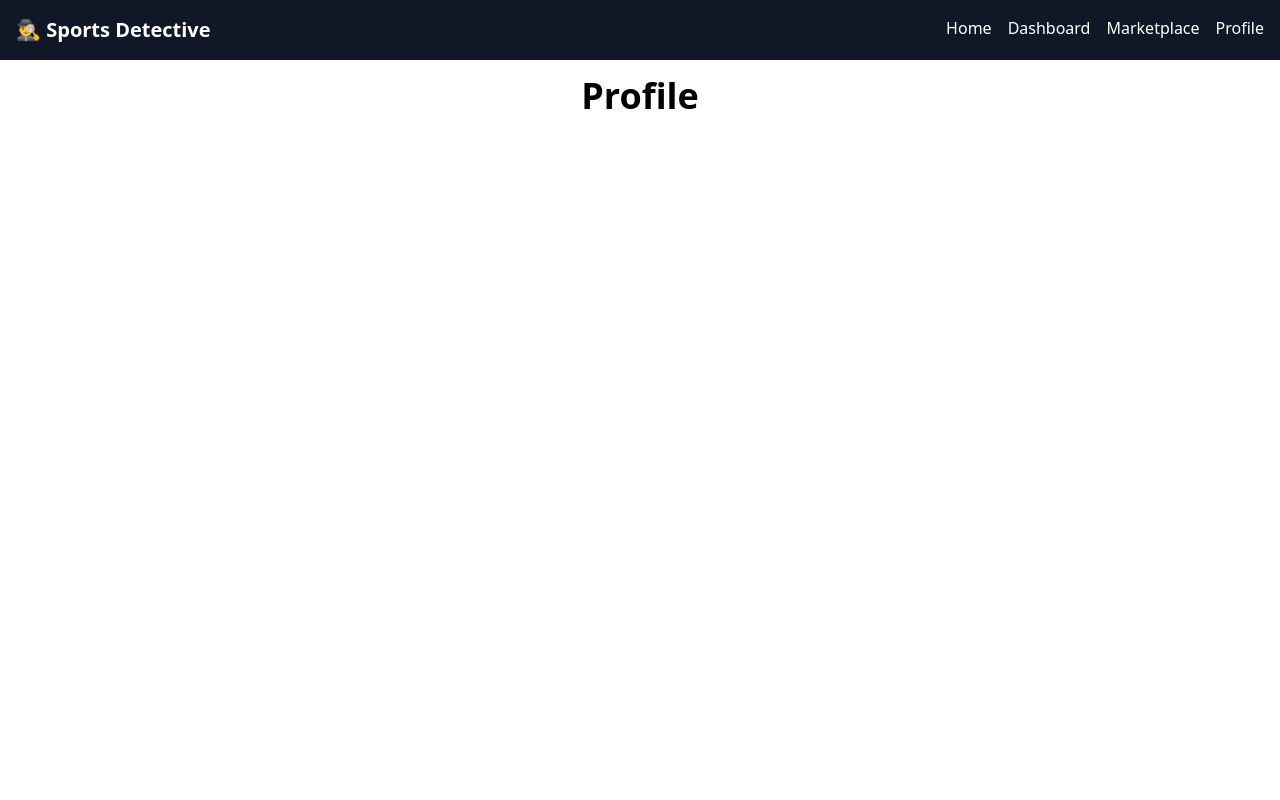
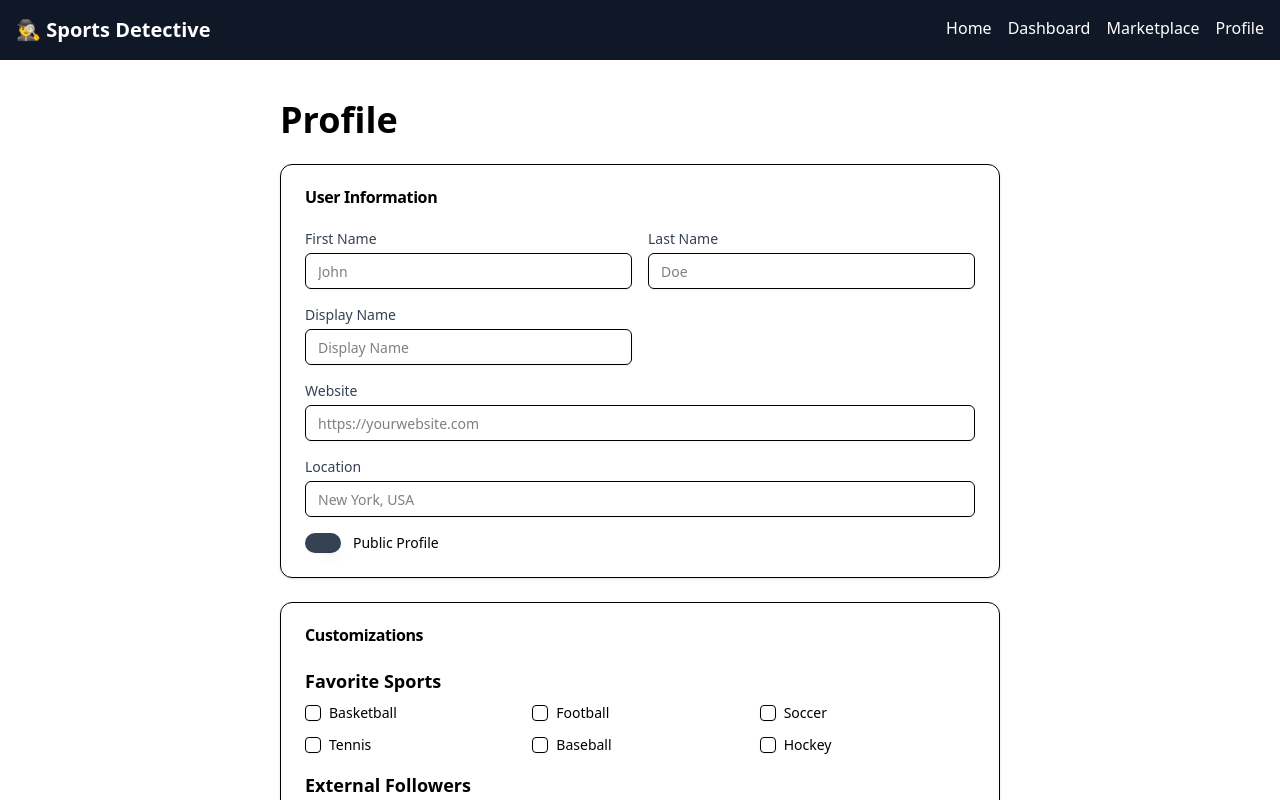
Before and after one commit to R-Daneel0livaw/sports-detective, a React (Vite) app: page /profile in a window 1280 px wide. Shown: the top 800 px of the page. Built offline with nearby package versions, Linux system fonts and the light colour scheme.

Commit message:
Add the beginning of the Profile page

```diff
--- a/package.json
+++ b/package.json
@@ -10,7 +10,9 @@
     "preview": "vite preview"
   },
   "dependencies": {
+    "@radix-ui/react-checkbox": "^1.1.4",
     "@radix-ui/react-slot": "^1.1.2",
+    "@radix-ui/react-switch": "^1.1.3",
     "@tailwindcss/vite": "^4.0.6",
     "class-variance-authority": "^0.7.1",
     "clsx": "^2.1.1",
--- /dev/null
+++ b/src/components/ui/checkbox.tsx
@@ -0,0 +1,30 @@
+import * as React from "react"
+import * as CheckboxPrimitive from "@radix-ui/react-checkbox"
+import { CheckIcon } from "lucide-react"
+
+import { cn } from "@/lib/utils"
+
+function Checkbox({
+  className,
+  ...props
+}: React.ComponentProps<typeof CheckboxPrimitive.Root>) {
+  return (
+    <CheckboxPrimitive.Root
+      data-slot="checkbox"
+      className={cn(
+        "peer border-input data-[state=checked]:bg-primary data-[state=checked]:text-primary-foreground data-[state=checked]:border-primary ring-ring/10 dark:ring-ring/20 dark:outline-ring/40 outline-ring/50 size-4 shrink-0 rounded-[4px] border shadow-xs transition-[color,box-shadow] focus-visible:ring-4 focus-visible:outline-1 disabled:cursor-not-allowed disabled:opacity-50 aria-invalid:focus-visible:ring-0",
+        className
+      )}
+      {...props}
+    >
+      <CheckboxPrimitive.Indicator
+        data-slot="checkbox-indicator"
+        className="flex items-center justify-center text-current"
+      >
+        <CheckIcon className="size-3.5" />
+      </CheckboxPrimitive.Indicator>
+    </CheckboxPrimitive.Root>
+  )
+}
+
+export { Checkbox }
--- /dev/null
+++ b/src/components/ui/input.tsx
@@ -0,0 +1,19 @@
+import * as React from "react"
+
+import { cn } from "@/lib/utils"
+
+function Input({ className, type, ...props }: React.ComponentProps<"input">) {
+  return (
+    <input
+      type={type}
+      data-slot="input"
+      className={cn(
+        "border-input file:text-foreground placeholder:text-muted-foreground selection:bg-primary selection:text-primary-foreground aria-invalid:outline-destructive/60 aria-invalid:ring-destructive/20 dark:aria-invalid:outline-destructive dark:aria-invalid:ring-destructive/50 ring-ring/10 dark:ring-ring/20 dark:outline-ring/40 outline-ring/50 aria-invalid:outline-destructive/60 dark:aria-invalid:outline-destructive dark:aria-invalid:ring-destructive/40 aria-invalid:ring-destructive/20 aria-invalid:border-destructive/60 dark:aria-invalid:border-destructive flex h-9 w-full min-w-0 rounded-md border bg-transparent px-3 py-1 text-base shadow-xs transition-[color,box-shadow] file:inline-flex file:h-7 file:border-0 file:bg-transparent file:text-sm file:font-medium focus-visible:ring-4 focus-visible:outline-1 disabled:pointer-events-none disabled:cursor-not-allowed disabled:opacity-50 aria-invalid:focus-visible:ring-[3px] aria-invalid:focus-visible:outline-none md:text-sm dark:aria-invalid:focus-visible:ring-4",
+        className
+      )}
+      {...props}
+    />
+  )
+}
+
+export { Input }
--- /dev/null
+++ b/src/components/ui/switch.tsx
@@ -0,0 +1,29 @@
+import * as React from "react"
+import * as SwitchPrimitive from "@radix-ui/react-switch"
+
+import { cn } from "@/lib/utils"
+
+function Switch({
+  className,
+  ...props
+}: React.ComponentProps<typeof SwitchPrimitive.Root>) {
+  return (
+    <SwitchPrimitive.Root
+      data-slot="switch"
+      className={cn(
+        "peer data-[state=checked]:bg-primary data-[state=unchecked]:bg-input ring-ring/10 dark:ring-ring/20 dark:outline-ring/40 outline-ring/50 inline-flex h-5 w-9 shrink-0 items-center rounded-full border-2 border-transparent shadow-xs transition-[color,box-shadow] focus-visible:ring-4 focus-visible:outline-hidden focus-visible:outline-1 disabled:cursor-not-allowed disabled:opacity-50 aria-invalid:focus-visible:ring-0",
+        className
+      )}
+      {...props}
+    >
+      <SwitchPrimitive.Thumb
+        data-slot="switch-thumb"
+        className={cn(
+          "bg-background pointer-events-none block size-4 rounded-full ring-0 shadow-lg transition-transform data-[state=checked]:translate-x-4 data-[state=unchecked]:translate-x-0"
+        )}
+      />
+    </SwitchPrimitive.Root>
+  )
+}
+
+export { Switch }
--- a/src/pages/Home.tsx
+++ b/src/pages/Home.tsx
@@ -74,7 +74,7 @@ const [picks, setPicks] = useState([
                 placeholder="What's your prediction for today's games?"
                 value={newPick}
                 onChange={(e) => setNewPick(e.target.value)}
-                className="border-transparent focus:ring focus:ring-blue-300 rounded-lg outline-none focus-visible:outline-2 focus-visible:ring-0 shadow-none placeholder-gray-500 placeholder:text-lg mb-3"
+                className="border-transparent focus:ring focus:ring-blue-300 rounded-lg outline-none focus-visible:outline-2 focus-visible:ring-0 shadow-none placeholder-gray-400 font-medium placeholder:text-lg resize-none mb-3"
               />
               <Button onClick={handlePostPick} className="w-full">Post Pick</Button>
             </CardContent>
--- a/src/pages/Profile.tsx
+++ b/src/pages/Profile.tsx
@@ -1,7 +1,95 @@
+import { useState } from "react";
+import { Card, CardHeader, CardTitle, CardContent } from "@/components/ui/card";
+import { Input } from "@/components/ui/input";
+import { Switch } from "@/components/ui/switch";
+import { Textarea } from "@/components/ui/textarea";
+import { Button } from "@/components/ui/button";
+import { Checkbox } from "@/components/ui/checkbox";
+
 export default function Profile() {
+  const [isPublic, setIsPublic] = useState(true);
+  const [favoriteSports, setFavoriteSports] = useState<string[]>([]);
+  const [twitterFollowers, setTwitterFollowers] = useState("");
+
+  const sportsOptions = ["Basketball", "Football", "Soccer", "Tennis", "Baseball", "Hockey"];
+
+  const toggleSport = (sport: string) => {
+    setFavoriteSports((prev) =>
+      prev.includes(sport) ? prev.filter((s) => s !== sport) : [...prev, sport]
+    );
+  };
+
   return (
-    <div className="text-center">
+    <div className="container mx-auto p-6 max-w-3xl">
       <h1 className="text-4xl font-bold mb-6">Profile</h1>
+
+      <Card>
+        <CardHeader>
+          <CardTitle>User Information</CardTitle>
+        </CardHeader>
+        <CardContent className="grid grid-cols-1 md:grid-cols-2 gap-4">
+          <div>
+            <label className="block text-sm font-medium text-gray-700 dark:text-gray-300">First Name</label>
+            <Input type="text" placeholder="John" className="mt-1" />
+          </div>
+
+          <div>
+            <label className="block text-sm font-medium text-gray-700 dark:text-gray-300">Last Name</label>
+            <Input type="text" placeholder="Doe" className="mt-1" />
+          </div>
+
+          <div>
+            <label className="block text-sm font-medium text-gray-700 dark:text-gray-300">Display Name</label>
+            <Input type="text" placeholder="Display Name" className="mt-1" />
+          </div>
+
+          <div className="md:col-span-2">
+            <label className="block text-sm font-medium text-gray-700 dark:text-gray-300">Website</label>
+            <Input type="text" placeholder="https://yourwebsite.com" className="mt-1" />
+          </div>
+
+          <div className="md:col-span-2">
+            <label className="block text-sm font-medium text-gray-700 dark:text-gray-300">Location</label>
+            <Input type="text" placeholder="New York, USA" className="mt-1" />
+          </div>
+
+          <div className="flex items-center space-x-3 md:col-span-2">
+            <Switch checked={isPublic} onCheckedChange={setIsPublic} className='data-[state=checked]:bg-gray-700 data-[state=unchecked]:bg-gray-500' />
+            <span className="text-sm">{isPublic ? "Public Profile" : "Private Profile"}</span>
+          </div>
+        </CardContent>
+      </Card>
+
+      <Card className="mt-6">
+        <CardHeader>
+          <CardTitle>Customizations</CardTitle>
+        </CardHeader>
+        <CardContent className="space-y-4">
+          <div>
+            <h2 className="text-lg font-semibold mb-2">Favorite Sports</h2>
+            <div className="grid grid-cols-2 md:grid-cols-3 gap-3">
+              {sportsOptions.map((sport) => (
+                <label key={sport} className="flex items-center space-x-2 cursor-pointer">
+                  <Checkbox checked={favoriteSports.includes(sport)} onCheckedChange={() => toggleSport(sport)} />
+                  <span className="text-sm">{sport}</span>
+                </label>
+              ))}
+            </div>
+          </div>
+
+          <div>
+            <h2 className="text-lg font-semibold mb-2">External Followers</h2>
+            <Textarea
+              placeholder="Enter Twitter usernames, separated by commas..."
+              value={twitterFollowers}
+              onChange={(e) => setTwitterFollowers(e.target.value)}
+              className="placeholder-[#8e8e93] text-base p-3 border-none focus:ring-[#1E90FF] focus:ring-2"
+            />
+          </div>
+
+          <Button className="w-full mt-4">Save Profile</Button>
+        </CardContent>
+      </Card>
     </div>
   );
 }
```
Also changed, not shown: 1 other file (tests, documents, lock files or other folders).
